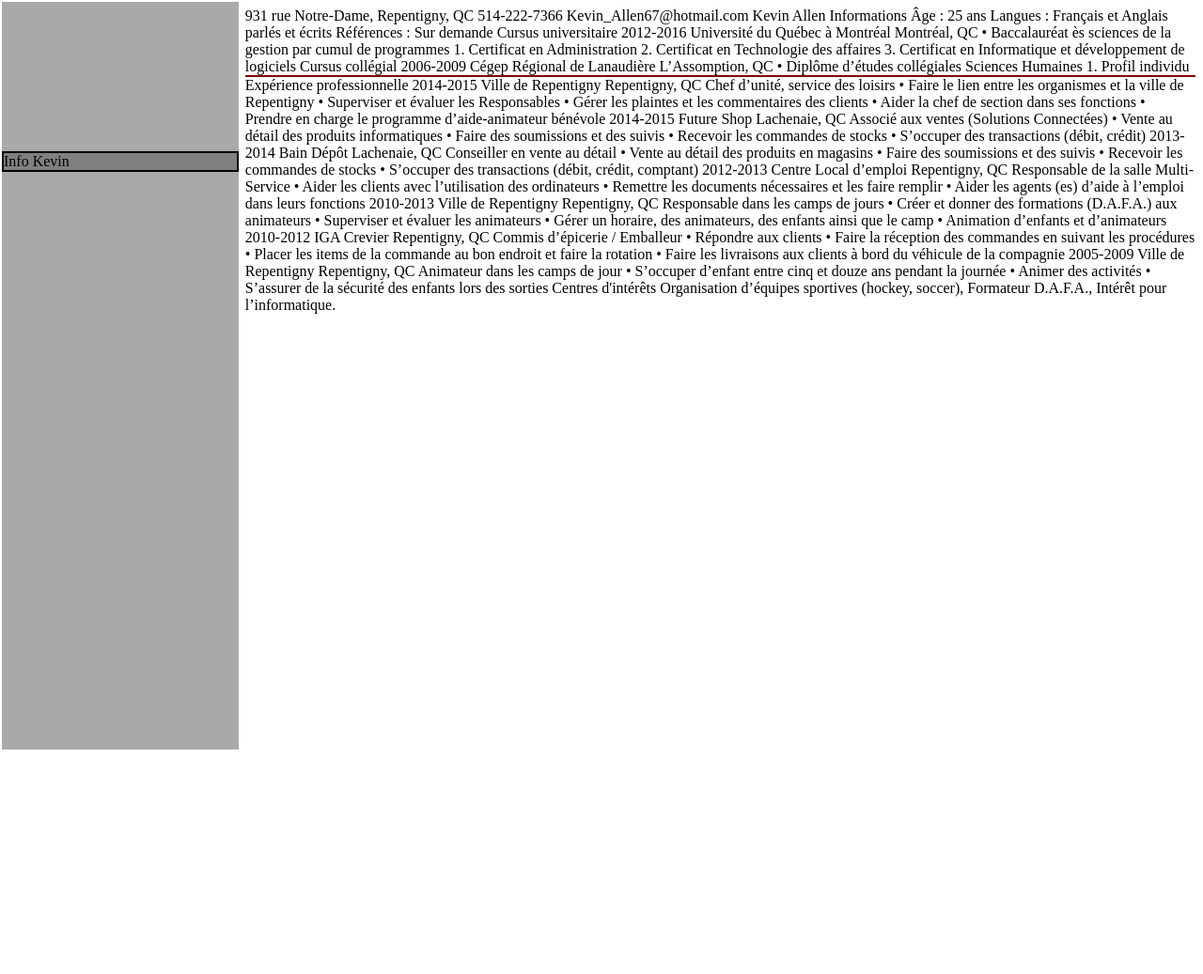
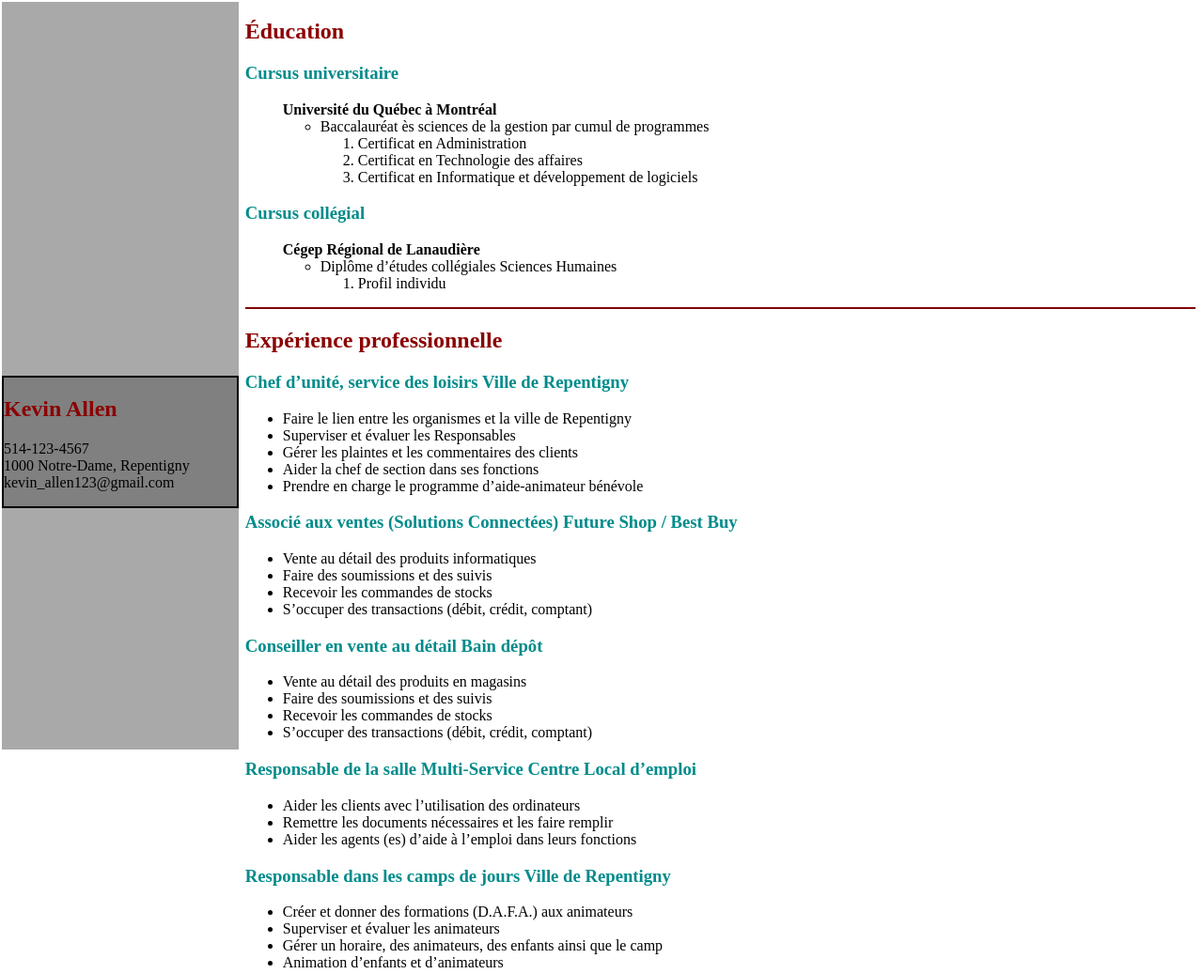
Before and after one commit to Anacondal/INF2005, a plain HTML site: page public_html/index.html in a window 1280 px wide. Shown: the whole page at 94% size. Before the commit the page ends 800 px from the top, so only its background shows below. Drawn offline with Linux system fonts and the light colour scheme.

Commit message:
Update index.html

```diff
--- a/public_html/index.html
+++ b/public_html/index.html
@@ -15,7 +15,7 @@ and open the template in the editor.
                 top : 0;
                 left : 0;
                 right : 80%;
-                bottom : 0%;
+                bottom : 0;
                 border : 2px solid white;
                 background-color : darkgray;
             }
@@ -30,85 +30,76 @@ and open the template in the editor.
             }
             #div4 {
                 position : absolute;
-                top : 20%;
+                top : 50%;
                 left : 0%;
                 right : 0%;
                 bottom : auto;
                 border : 2px solid black;
                 background-color : grey;
             }
+            h2 {
+                color : DarkRed
+            }
+            h3 {
+                color : DarkCyan
+            }
         </style>
     </head>
     <body>
         <div id="div1">
-            <div id="div4">Info Kevin</div>
+            <div id="div4">
+                <h2>Kevin Allen</h2>
+                <p>514-123-4567 <br>1000 Notre-Dame, Repentigny <br> kevin_allen123@gmail.com<p>
+            </div>
         </div>
         <div id="div2">
-        931 rue Notre-Dame, Repentigny, QC
-	514-222-7366
-	Kevin_Allen67@hotmail.com
-        Kevin Allen
-        Informations
-        Âge : 25 ans
-        Langues : Français et Anglais parlés et écrits
-        Références : Sur demande
-        Cursus universitaire
-        2012-2016	Université du Québec à Montréal	Montréal, QC
-        •	Baccalauréat ès sciences de la gestion par cumul de programmes
-        1.	Certificat en Administration
-        2.	Certificat en Technologie des affaires
-        3.	Certificat en Informatique et développement de logiciels
-        Cursus collégial
-        2006-2009	Cégep Régional de Lanaudière	L’Assomption, QC
-        •	Diplôme d’études collégiales Sciences Humaines
-        1.	Profil individu
-
+        <h2>Éducation</h2>
+        <h3>Cursus universitaire</h3>
+        <ul><b>Université du Québec à Montréal</b>
+        	<ul><li>Baccalauréat ès sciences de la gestion par cumul de programmes</li>
+                            <ol><li>Certificat en Administration
+        		    <li>Certificat en Technologie des affaires
+        		    <li>Certificat en Informatique et développement de logiciels
+                            </ol>
+                </ul>
+        </ul>
+        <h3>Cursus collégial</h3>
+        <ul><b>Cégep Régional de Lanaudière</b>
+        		<ul><li>Diplôme d’études collégiales Sciences Humaines</li>
+        		    <ol><li>Profil individu</li></ol>
         </div>
         <div id="div3">
-        Expérience professionnelle
-        2014-2015	Ville de Repentigny	Repentigny, QC
-        Chef d’unité, service des loisirs
-        •	Faire le lien entre les organismes et la ville de Repentigny
-        •	Superviser et évaluer les Responsables
-        •	Gérer les plaintes et les commentaires des clients
-        •	Aider la chef de section dans ses fonctions
-        •	Prendre en charge le programme d’aide-animateur bénévole
-        2014-2015	Future Shop	Lachenaie, QC
-        Associé aux ventes (Solutions Connectées)
-        •	Vente au détail des produits informatiques
-        •	Faire des soumissions et des suivis
-        •	Recevoir les commandes de stocks
-        •	S’occuper des transactions (débit, crédit)
-        2013-2014	Bain Dépôt	Lachenaie, QC
-        Conseiller en vente au détail
-        •	Vente au détail des produits en magasins
-        •	Faire des soumissions et des suivis
-        •	Recevoir les commandes de stocks
-        •	S’occuper des transactions (débit, crédit, comptant)
-        2012-2013	Centre Local d’emploi	Repentigny, QC
-        Responsable de la salle Multi-Service
-        •	Aider les clients avec l’utilisation des ordinateurs
-        •	Remettre les documents nécessaires et les faire remplir
-        •	Aider les agents (es) d’aide à l’emploi dans leurs fonctions
-        2010-2013	Ville de Repentigny	Repentigny, QC
-        Responsable dans les camps de jours
-        •	Créer et donner des formations (D.A.F.A.) aux animateurs
-        •	Superviser et évaluer les animateurs
-        •	Gérer un horaire, des animateurs, des enfants ainsi que le camp
-        •	Animation d’enfants et d’animateurs
-        2010-2012	IGA Crevier	Repentigny, QC
-        Commis d’épicerie / Emballeur
-        •	Répondre aux clients
-        •	Faire la réception des commandes en suivant les procédures
-        •	Placer les items de la commande au bon endroit et faire la rotation
-        •	Faire les livraisons aux clients à bord du véhicule de la compagnie
-        2005-2009	Ville de Repentigny	Repentigny, QC
-        Animateur dans les camps de jour
-        •	S’occuper d’enfant entre cinq et douze ans pendant la journée
-        •	Animer des activités
-        •	S’assurer de la sécurité des enfants lors des sorties
-        Centres d'intérêts
-        Organisation d’équipes sportives (hockey, soccer), Formateur D.A.F.A., Intérêt pour l’informatique.
+        <h2>Expérience professionnelle</h2>
+        <h3>Chef d’unité, service des loisirs Ville de Repentigny</h3>
+            <ul><li>Faire le lien entre les organismes et la ville de Repentigny</li>
+         	<li>Superviser et évaluer les Responsables</li>
+         	<li>Gérer les plaintes et les commentaires des clients</li>
+         	<li>Aider la chef de section dans ses fonctions</li>
+         	<li>Prendre en charge le programme d’aide-animateur bénévole</li>
+            </ul>
+        <h3>Associé aux ventes (Solutions Connectées) Future Shop / Best Buy</h3>
+             <ul><li>Vente au détail des produits informatiques
+        	 <li>Faire des soumissions et des suivis</li>
+        	 <li>Recevoir les commandes de stocks</li>
+         	 <li>S’occuper des transactions (débit, crédit, comptant)</li>
+             </ul>
+        <h3>Conseiller en vente au détail Bain dépôt</h3>
+              <ul><li>Vente au détail des produits en magasins</li>
+        	  <li>Faire des soumissions et des suivis</li>
+        	  <li>Recevoir les commandes de stocks</li>
+        	  <li>S’occuper des transactions (débit, crédit, comptant)</li>
+              </ul>
+        <h3>Responsable de la salle Multi-Service Centre Local d’emploi</h3>
+        	<ul><li>Aider les clients avec l’utilisation des ordinateurs</li>
+        	    <li>Remettre les documents nécessaires et les faire remplir</li>
+        	    <li>Aider les agents (es) d’aide à l’emploi dans leurs fonctions</li>
+                </ul>
+        <h3>Responsable dans les camps de jours Ville de Repentigny</h3>
+        	<ul><li>Créer et donner des formations (D.A.F.A.) aux animateurs</li>
+        	    <li>Superviser et évaluer les animateurs</li>
+        	    <li>Gérer un horaire, des animateurs, des enfants ainsi que le camp</li>
+        	    <li>Animation d’enfants et d’animateurs</li>
+                </ul>
         </div>
     </body>
 </html>
```
